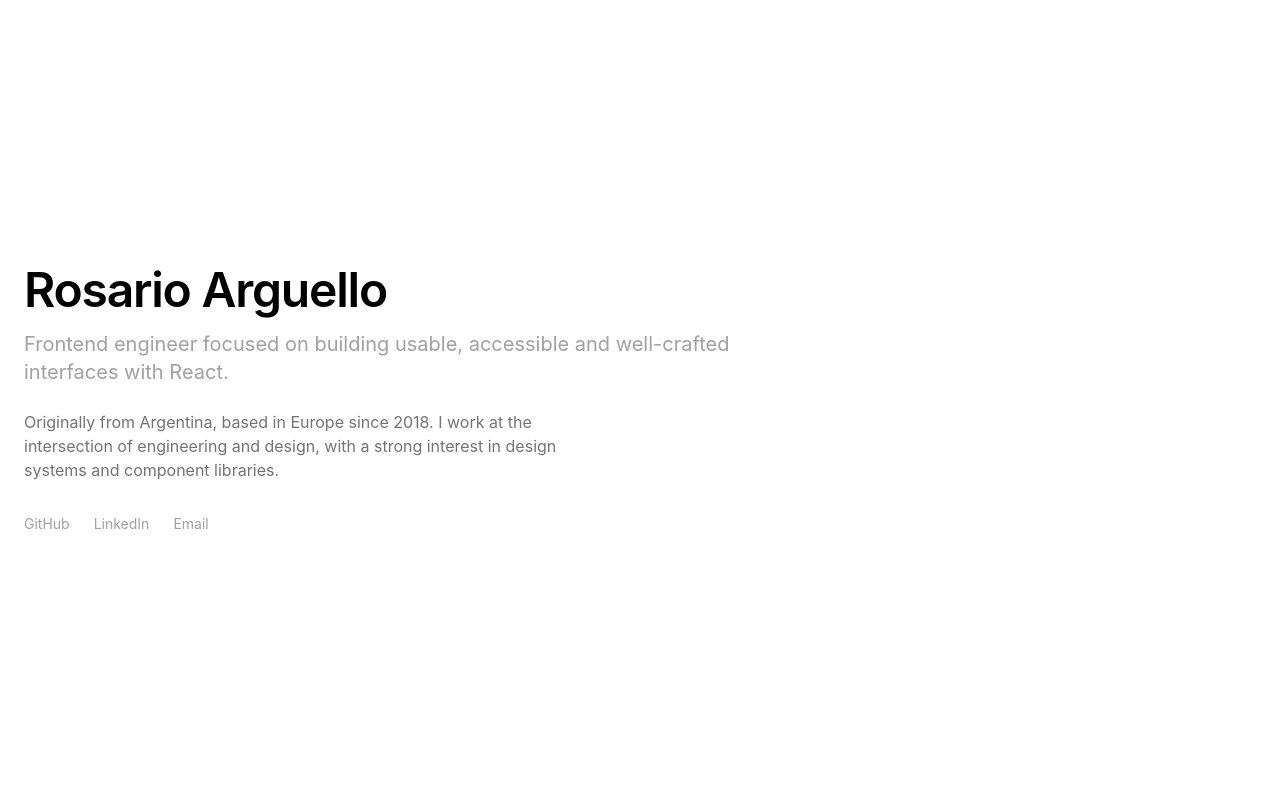
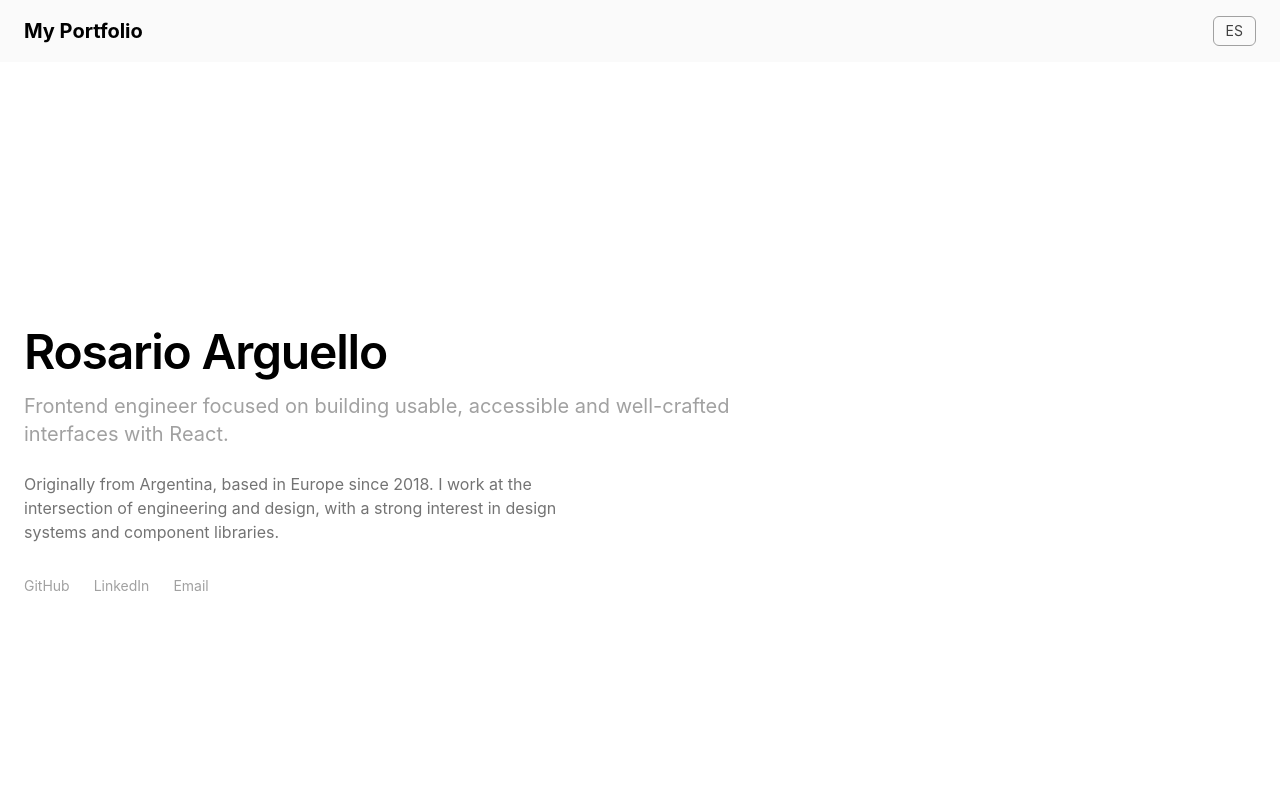
Before and after one commit to MRArguello/portfolio-page, a React (Vite) app: page / in a window 1280 px wide. Shown: the top 800 px of the page. Built offline with nearby package versions, Linux system fonts and the light colour scheme.

Commit message:
add language toggle

```diff
--- a/src/App.tsx
+++ b/src/App.tsx
@@ -3,10 +3,12 @@ import Hero from './sections/Hero'
 import Experience from './sections/Experience'
 import Projects from './sections/Projects'
 import Skills from './sections/Skills'
+import Header from './components/Header'
 
 function App() {
   return (
     <div>
+      <Header />
       <Hero />
       <Experience />
       <Projects />
--- /dev/null
+++ b/src/components/Header.tsx
@@ -0,0 +1,12 @@
+// src/components/Header.tsx
+import React from "react"
+import LanguageSwitcher from "./LanguageSwitcher"
+
+export default function Header() {
+  return (
+    <header className="flex justify-between items-center py-4 px-6 bg-neutral-50 dark:bg-neutral-900">
+      <h1 className="text-xl font-bold">My Portfolio</h1>
+      <LanguageSwitcher />
+    </header>
+  )
+}
--- /dev/null
+++ b/src/components/LanguageSwitcher.tsx
@@ -0,0 +1,20 @@
+// src/components/LanguageSwitcher.tsx
+import React from "react"
+import { useLanguage } from "../i18n/LanguageContext"
+
+export default function LanguageSwitcher() {
+  const { language, setLanguage } = useLanguage()
+
+  const toggleLanguage = () => {
+    setLanguage(language === "en" ? "es" : "en")
+  }
+
+  return (
+    <button
+      onClick={toggleLanguage}
+      className="px-3 py-1 border rounded-md text-sm text-neutral-700 dark:text-neutral-200 border-neutral-400 dark:border-neutral-600 hover:bg-neutral-100 dark:hover:bg-neutral-800 transition"
+    >
+      {language === "en" ? "ES" : "EN"}
+    </button>
+  )
+}
--- a/src/content/en.ts
+++ b/src/content/en.ts
@@ -2,6 +2,8 @@ export const content = {
  uiText: {
     currentJob: "Present",
     experienceTitle: "Experience",
+    projectsTitle: "Projects",
+    skillsTitle: "Skills",
   },
   hero: {
     name: "Rosario Arguello",
--- a/src/content/es.ts
+++ b/src/content/es.ts
@@ -2,6 +2,8 @@ export const content = {
       uiText: {
     currentJob: "Actualidad",
     experienceTitle: "Experiencia",
+    projectsTitle: "Proyectos",
+    skillsTitle: "Habilidades",
   },
   hero: {
     name: "Rosario Arguello",
--- a/src/sections/Projects.tsx
+++ b/src/sections/Projects.tsx
@@ -3,11 +3,13 @@ import Container from '../components/Container';
 import SectionTitle from '../components/SectionTitle';
 import ProjectCard from '../components/ProjectCard';
 import projects from '../data/projects';
+import { useLanguage } from '../i18n/LanguageContext';
 
 export default function Projects() {
+    const {content: {uiText:{ projectsTitle}}} = useLanguage();
   return (
     <Container className="py-12">
-      <SectionTitle title="Projects" />
+      <SectionTitle title={projectsTitle} />
       <div>
         {projects.map((p) => (
           <ProjectCard key={p.id} project={p} />
--- a/src/sections/Skills.tsx
+++ b/src/sections/Skills.tsx
@@ -2,11 +2,13 @@ import React from 'react';
 import Container from '../components/Container';
 import SectionTitle from '../components/SectionTitle';
 import { skills } from '../data/skills';
+import { useLanguage } from '../i18n/LanguageContext';
 
 export default function Skills() {
+    const {content: {uiText: {skillsTitle}}} = useLanguage();
   return (
     <Container className="py-12">
-      <SectionTitle title="Skills" />
+      <SectionTitle title={skillsTitle} />
       <ul className="list-disc ml-5">
         {skills.map((s) => (
           <li key={s}>{s}</li>
```
